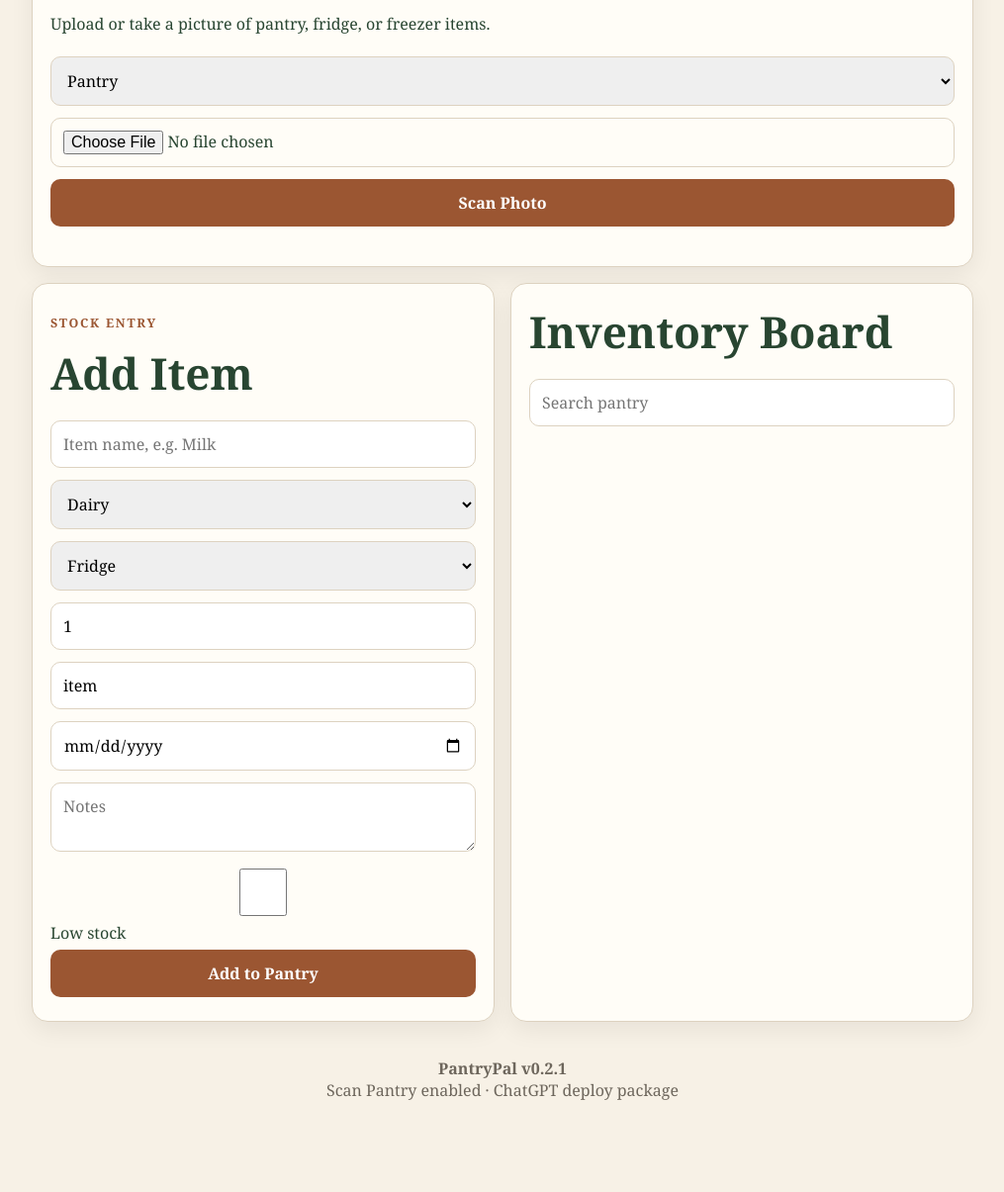
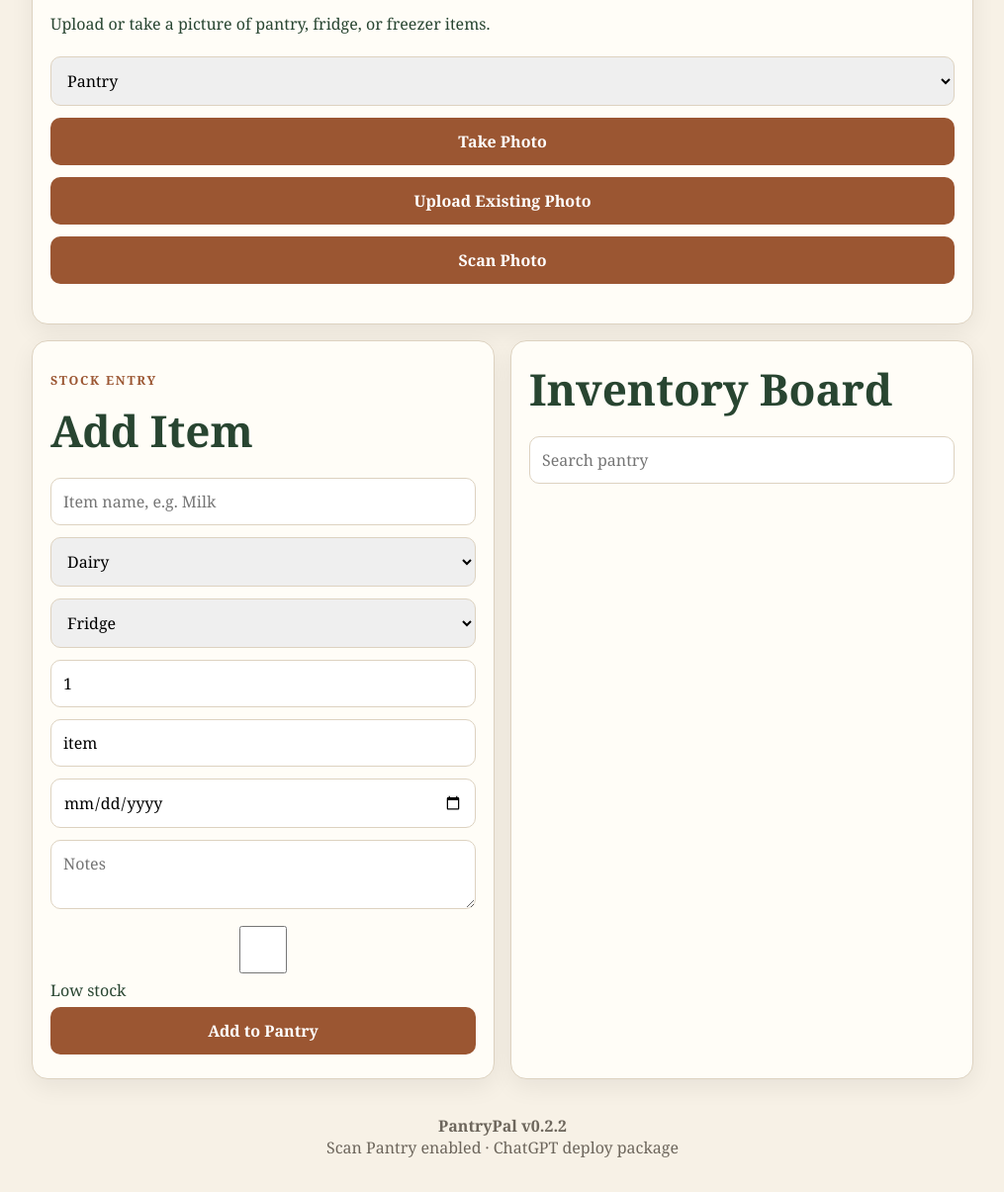
Before and after one commit to SandelFamilyMN00/PantryPal, a website: page index.html in a window 1280 px wide. Shown: the part 412-1617 px from the top of the page at 99% size, without its empty margins (132-1147 px from the left). Before the commit the page ends 1559 px from the top, so only its background shows below. Drawn offline with nearby package versions, Linux system fonts and the light colour scheme; no server answers.

Commit message:
Fix photo picker buttons for camera and upload

```diff
--- a/index.html
+++ b/index.html
@@ -26,7 +26,15 @@
         <option>Freezer</option>
         <option>Garage Freezer</option>
       </select>
-      <input id="photoInput" type="file" accept="image/*" capture="environment">
+
+      <div class="photo-actions">
+        <button id="takePhotoBtn" type="button">Take Photo</button>
+        <button id="uploadPhotoBtn" type="button">Upload Existing Photo</button>
+      </div>
+
+      <input id="cameraInput" type="file" accept="image/*" capture="environment" class="hidden">
+      <input id="uploadInput" type="file" accept="image/*" class="hidden">
+
       <img id="preview" class="preview hidden" alt="Preview">
       <button id="scanBtn">Scan Photo</button>
       <p id="scanStatus"></p>
@@ -62,7 +70,7 @@
     </section>
 
     <footer>
-      <strong>PantryPal v0.2.1</strong><br>
+      <strong>PantryPal v0.2.2</strong><br>
       Scan Pantry enabled · ChatGPT deploy package
     </footer>
   </main>
```
